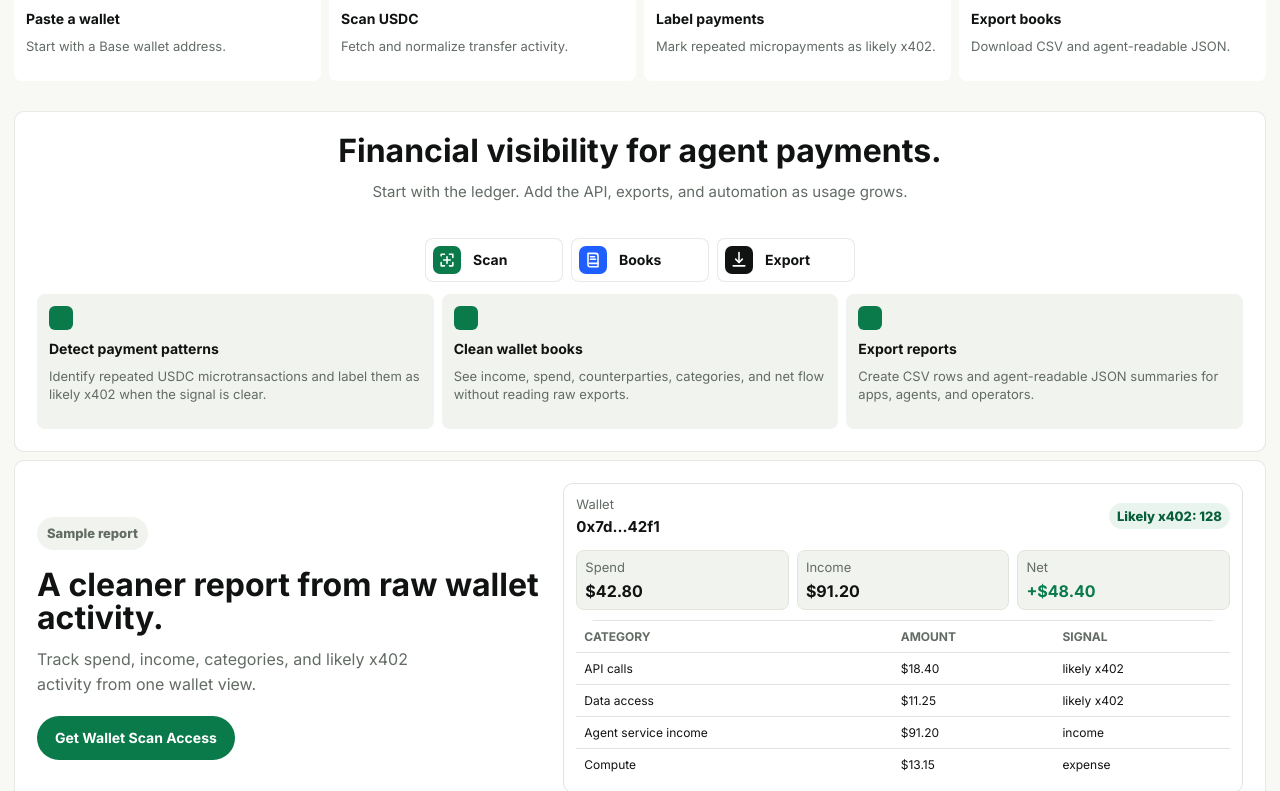
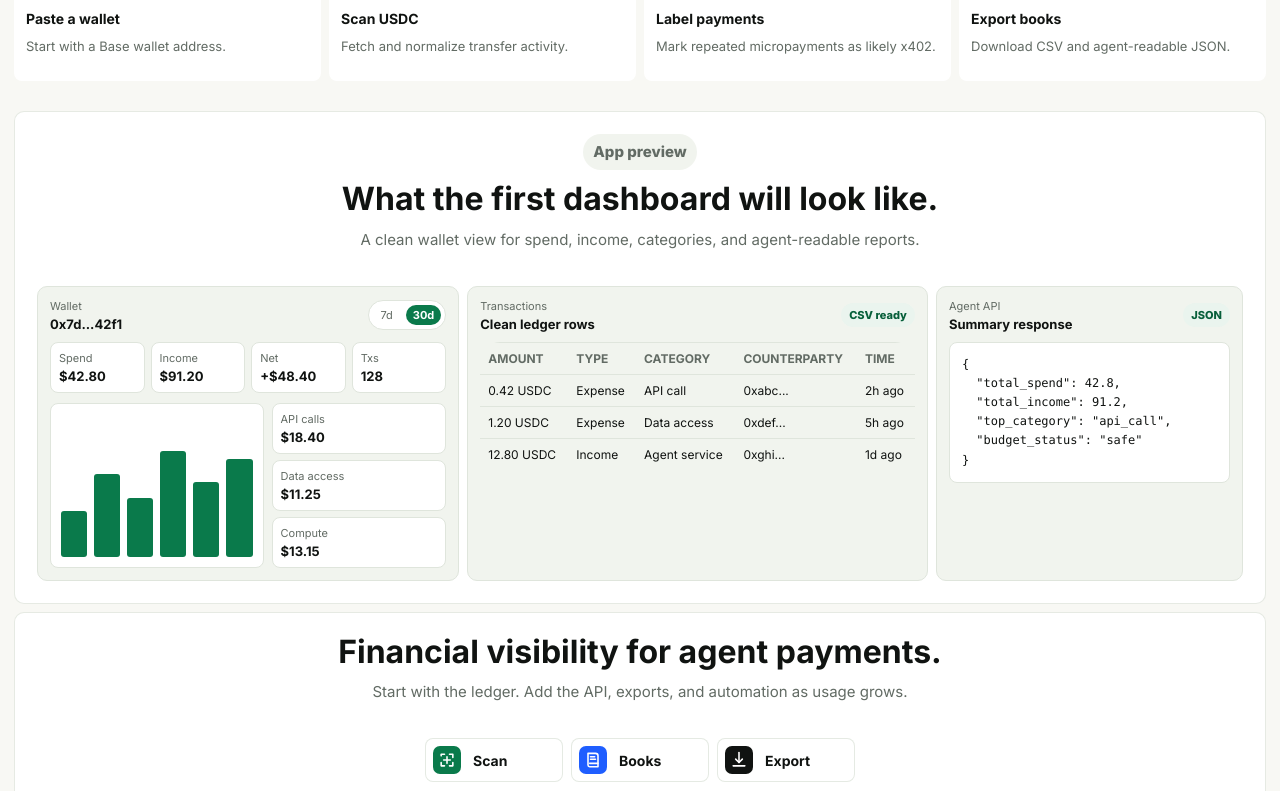
Before and after one commit to danbuildss/x402books-ai, a Next.js app: page / in a window 1280 px wide. Shown: the part 789-1580 px from the top of the page. Built offline with nearby package versions, Linux system fonts and the light colour scheme.

Commit message:
Add product previews to landing page

```diff
--- a/src/app/globals.css
+++ b/src/app/globals.css
@@ -870,10 +870,19 @@ footer a {
 
 .copyright {
   grid-column: 1 / -1;
+  display: flex;
+  flex-wrap: wrap;
+  gap: 6px;
+  align-items: center;
   padding-top: 20px;
   border-top: 1px solid var(--line);
   color: var(--muted);
   font-size: 13px;
+}
+
+.copyright strong {
+  color: var(--ink);
+  font-weight: 650;
 }
 
 @keyframes cursor-blink {
@@ -1190,10 +1199,135 @@ h1 {
 .feature-section,
 .report-section,
 .pricing-section,
-.waitlist-section {
+.waitlist-section,
+.screenshots-section {
   padding: 22px;
   border-radius: 10px;
   margin-bottom: 8px;
+}
+
+.screenshots-section {
+  border: 1px solid color-mix(in srgb, var(--line) 78%, transparent);
+  background: var(--surface);
+}
+
+.screenshot-grid {
+  display: grid;
+  grid-template-columns: 1.1fr 1.2fr 0.8fr;
+  gap: 8px;
+}
+
+.app-shot {
+  min-width: 0;
+  padding: 12px;
+  border: 1px solid var(--line);
+  border-radius: 10px;
+  background: var(--surface-soft);
+}
+
+.shot-header {
+  display: flex;
+  align-items: center;
+  justify-content: space-between;
+  gap: 12px;
+  margin-bottom: 10px;
+}
+
+.shot-header span,
+.shot-metrics span,
+.category-list span {
+  display: block;
+  color: var(--muted);
+  font-size: 11px;
+}
+
+.shot-header strong,
+.shot-metrics strong,
+.category-list strong {
+  display: block;
+  margin-top: 3px;
+  font-size: 13px;
+}
+
+.range-toggle {
+  display: inline-flex;
+  align-items: center;
+  gap: 6px;
+  padding: 4px;
+  border: 1px solid var(--line);
+  border-radius: 999px;
+  background: var(--surface);
+}
+
+.range-toggle span,
+.range-toggle strong {
+  margin: 0;
+  padding: 3px 7px;
+  border-radius: 999px;
+  font-size: 11px;
+}
+
+.range-toggle strong {
+  background: var(--accent);
+  color: #ffffff;
+}
+
+.shot-metrics {
+  display: grid;
+  grid-template-columns: repeat(4, 1fr);
+  gap: 6px;
+  margin-bottom: 10px;
+}
+
+.shot-metrics div,
+.category-list div {
+  padding: 8px;
+  border: 1px solid var(--line);
+  border-radius: 8px;
+  background: var(--surface);
+}
+
+.shot-body {
+  display: grid;
+  grid-template-columns: 1.1fr 0.9fr;
+  gap: 8px;
+}
+
+.line-chart {
+  display: flex;
+  align-items: flex-end;
+  gap: 7px;
+  min-height: 118px;
+  padding: 10px;
+  border: 1px solid var(--line);
+  border-radius: 8px;
+  background: var(--surface);
+}
+
+.line-chart span {
+  width: 100%;
+  border-radius: 3px;
+  background: var(--accent);
+}
+
+.category-list {
+  display: grid;
+  gap: 6px;
+}
+
+.table-shot {
+  overflow-x: auto;
+}
+
+.json-shot pre {
+  margin: 0;
+  padding: 12px;
+  border: 1px solid var(--line);
+  border-radius: 8px;
+  background: var(--surface);
+  color: var(--ink);
+  font: 12px/1.6 ui-monospace, SFMono-Regular, Menlo, Monaco, Consolas, monospace;
+  white-space: pre-wrap;
 }
 
 .glass-icons {
@@ -1387,6 +1521,11 @@ footer {
   .report-section {
     grid-template-columns: 1fr;
   }
+
+  .screenshot-grid,
+  .shot-body {
+    grid-template-columns: 1fr;
+  }
 }
 
 @media (max-width: 620px) {
@@ -1451,11 +1590,16 @@ footer {
   .report-section,
   .pricing-section,
   .waitlist-section,
+  .screenshots-section,
   footer {
     padding: 16px;
     border-radius: 10px;
   }
 
+  .shot-metrics {
+    grid-template-columns: repeat(2, 1fr);
+  }
+
   .footer-brand {
     align-items: start;
   }
--- a/src/app/page.tsx
+++ b/src/app/page.tsx
@@ -68,6 +68,12 @@ const reportRows = [
   ["Data access", "$11.25", "likely x402"],
   ["Agent service income", "$91.20", "income"],
   ["Compute", "$13.15", "expense"],
+];
+
+const previewRows = [
+  ["0.42 USDC", "Expense", "API call", "0xabc...", "2h ago"],
+  ["1.20 USDC", "Expense", "Data access", "0xdef...", "5h ago"],
+  ["12.80 USDC", "Income", "Agent service", "0xghi...", "1d ago"],
 ];
 
 export default function HomePage() {
@@ -208,6 +214,100 @@ export default function HomePage() {
         ))}
       </section>
 
+      <section className="screenshots-section" aria-label="App screenshots">
+        <div className="section-heading compact">
+          <p className="micro-label">App preview</p>
+          <h2>What the first dashboard will look like.</h2>
+          <p>
+            A clean wallet view for spend, income, categories, and agent-readable
+            reports.
+          </p>
+        </div>
+        <div className="screenshot-grid">
+          <article className="app-shot dashboard-shot">
+            <div className="shot-header">
+              <div>
+                <span>Wallet</span>
+                <strong>0x7d...42f1</strong>
+              </div>
+              <div className="range-toggle">
+                <span>7d</span>
+                <strong>30d</strong>
+              </div>
+            </div>
+            <div className="shot-metrics">
+              <div><span>Spend</span><strong>$42.80</strong></div>
+              <div><span>Income</span><strong>$91.20</strong></div>
+              <div><span>Net</span><strong>+$48.40</strong></div>
+              <div><span>Txs</span><strong>128</strong></div>
+            </div>
+            <div className="shot-body">
+              <div className="line-chart">
+                <span style={{ height: "32%" }} />
+                <span style={{ height: "58%" }} />
+                <span style={{ height: "41%" }} />
+                <span style={{ height: "74%" }} />
+                <span style={{ height: "52%" }} />
+                <span style={{ height: "68%" }} />
+              </div>
+              <div className="category-list">
+                <div><span>API calls</span><strong>$18.40</strong></div>
+                <div><span>Data access</span><strong>$11.25</strong></div>
+                <div><span>Compute</span><strong>$13.15</strong></div>
+              </div>
+            </div>
+          </article>
+
+          <article className="app-shot table-shot">
+            <div className="shot-header">
+              <div>
+                <span>Transactions</span>
+                <strong>Clean ledger rows</strong>
+              </div>
+              <span className="status-pill">CSV ready</span>
+            </div>
+            <table>
+              <thead>
+                <tr>
+                  <th>Amount</th>
+                  <th>Type</th>
+                  <th>Category</th>
+                  <th>Counterparty</th>
+                  <th>Time</th>
+                </tr>
+              </thead>
+              <tbody>
+                {previewRows.map(([amount, type, category, counterparty, time]) => (
+                  <tr key={`${amount}-${counterparty}`}>
+                    <td>{amount}</td>
+                    <td>{type}</td>
+                    <td>{category}</td>
+                    <td>{counterparty}</td>
+                    <td>{time}</td>
+                  </tr>
+                ))}
+              </tbody>
+            </table>
+          </article>
+
+          <article className="app-shot json-shot">
+            <div className="shot-header">
+              <div>
+                <span>Agent API</span>
+                <strong>Summary response</strong>
+              </div>
+              <span className="status-pill">JSON</span>
+            </div>
+            <pre>{`{
+  "total_spend": 42.8,
+  "total_income": 91.2,
+  "top_category": "api_call",
+  "budget_status": "safe"
+}`}</pre>
+          </article>
+        </div>
+      </section>
+
       <section className="feature-section" id="features">
         <div className="section-heading compact">
           <h2>Financial visibility for agent payments.</h2>
@@ -334,7 +434,11 @@ export default function HomePage() {
             </a>
           </div>
         </div>
-        <p className="copyright">© 2026 x402Books AI. All rights reserved.</p>
+        <p className="copyright">
+          <span>© 2026</span>
+          <strong>x402Books AI</strong>
+          <span>All rights reserved.</span>
+        </p>
       </footer>
     </main>
   );
```
